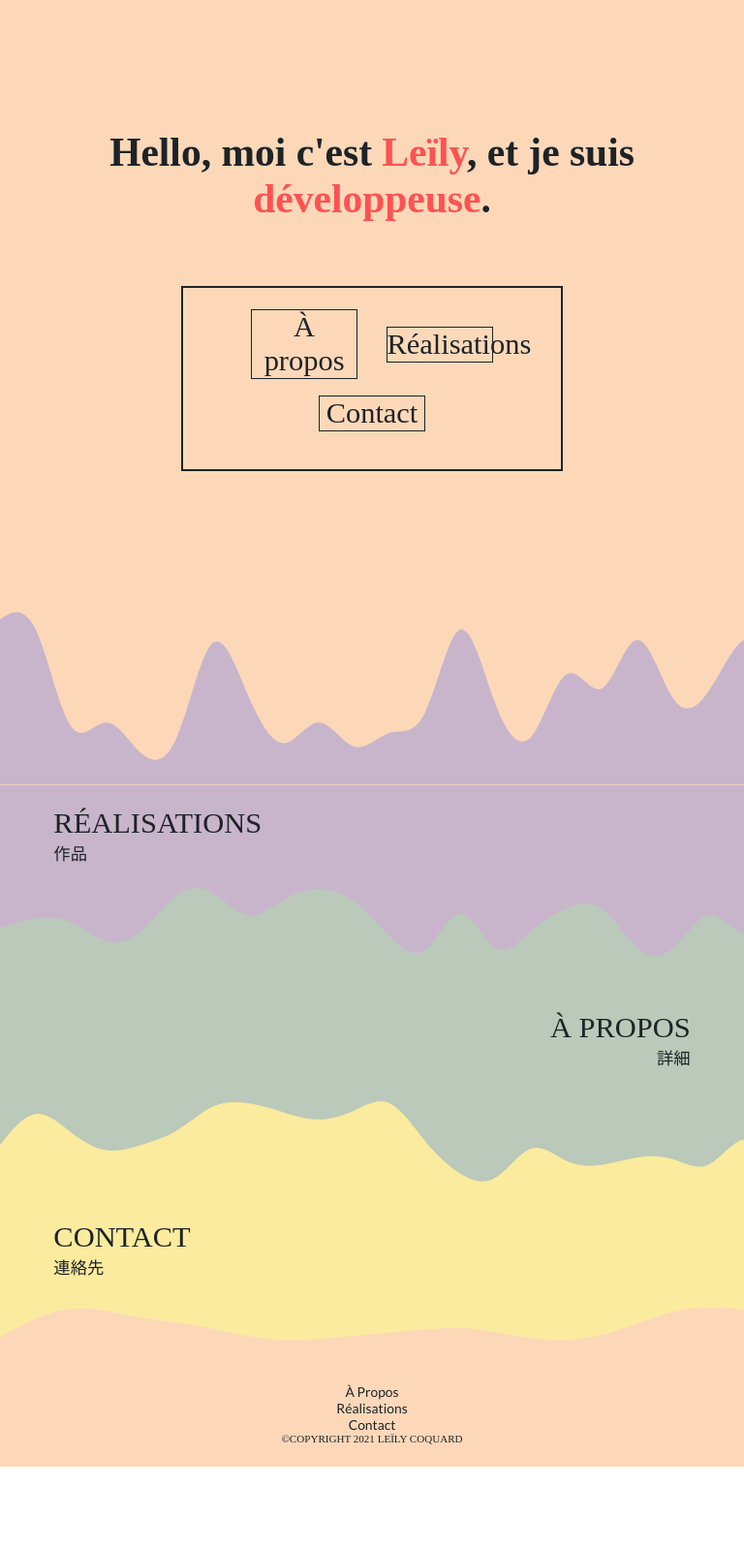
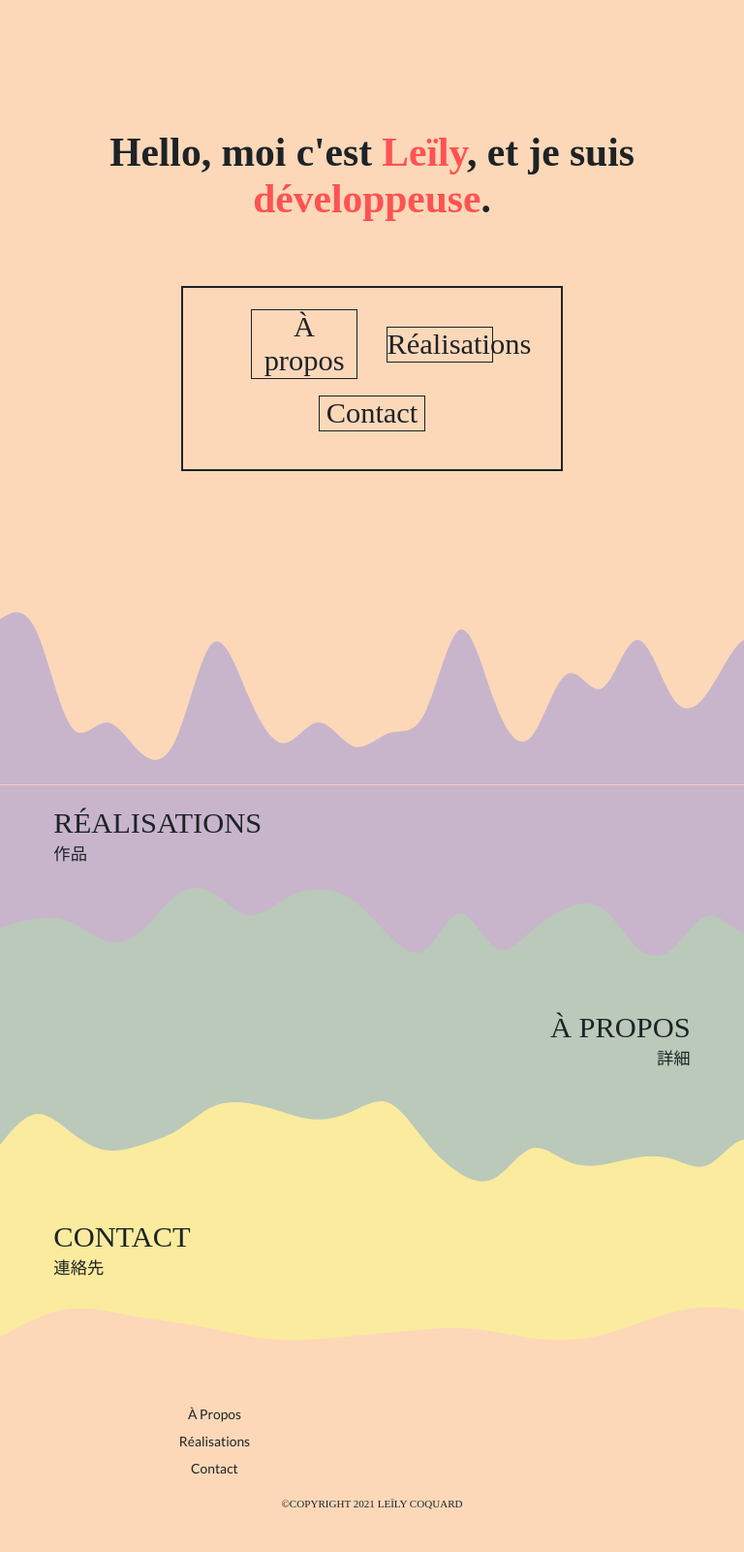
Before and after one commit to leilycoquard/portfolio-2021, a Jekyll site: the page built from _pages/index.html, in a window 768 px wide. Shown: the whole page at 97% size. Built offline with Jekyll 4.4.1, drawn with Linux system fonts in a browser that asks for light colours; some web fonts are replaced; before the commit the page ends 1513 px from its top, so only the background shows below that.

Commit message:
meilleur footer

```diff
--- a/_includes/footer.html
+++ b/_includes/footer.html
@@ -7,9 +7,9 @@
 
     <div class="footer_flex">
         <div class="left">
-            <a href="sections/about.html"><label>à propos</label></a>
-            <a href="sections/work.html"><label>réalisations</label></a>
-            <a href="sections/about.html"><label>contact</label></a>
+            <a href="#about"><label>à propos</label></a>
+            <a href="#works"><label>réalisations</label></a>
+            <a href="#contact"><label>contact</label></a>
         </div>
 
         <div class="right">
--- a/_includes/sections/works.html
+++ b/_includes/sections/works.html
@@ -9,4 +9,6 @@
         <h3 class="titre">Réalisations</h3>
         <h4 class="sous-titre">作品</h4>
     </div>
+
+
 </section>
--- a/_sass/footer.scss
+++ b/_sass/footer.scss
@@ -24,12 +24,19 @@ footer {
         }
         .left {
             flex-direction: row;
+            justify-content: space-between;
+            width: 30rem;
         }
     }
 
     @media screen and (max-width:768px) {
         .footer_flex {
+            margin-top: 2rem;
             flex-direction: column;
+
+            * {
+                margin-bottom: 1rem;
+            }
         }
         .left {
             flex-direction: column;
@@ -37,6 +44,8 @@ footer {
         }
         .right {
             align-self: center;
+            text-align: center;
+            max-width: 60%;
         }
     }
 
```
Also changed, not shown: assets/img_works/capc.jpg (added).
